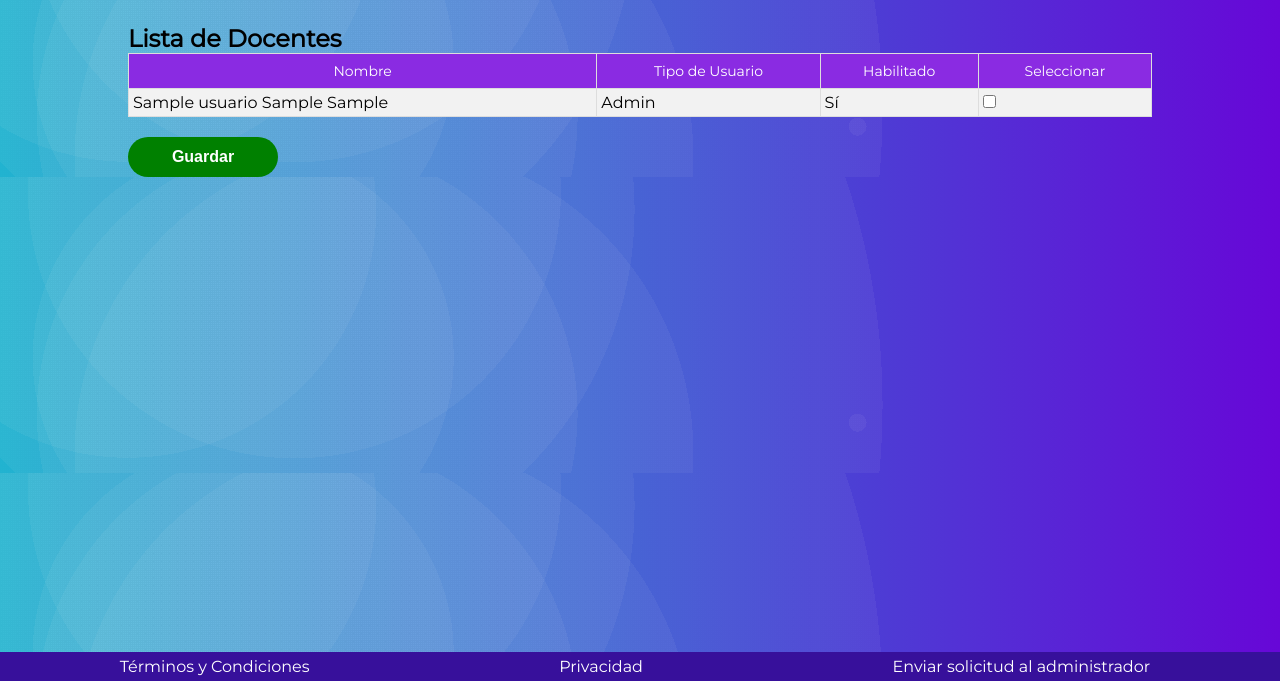
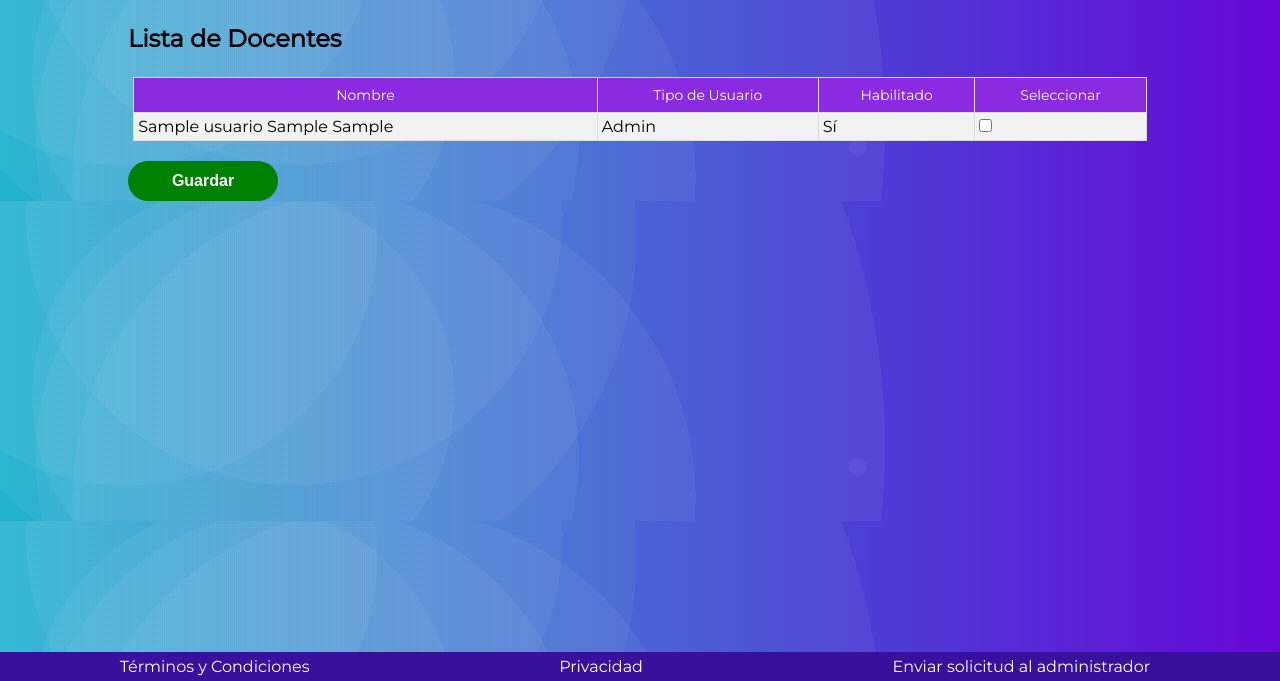
Before and after one commit to miguelinux/ACHD, a Flask app: template src/templates/asociar_docentes.html in a window 1280 px wide. Shown: the part 119-800 px from the top of the page. Run offline with Flask 3, Linux system fonts and the light colour scheme; tables that the repository leaves empty hold one stand-in row (values such as "Sample post"); the template is opened without the code that fills it: values that come from a table or form of the project are taken from there, most other values are stand-ins (such as "Sample title", 1, 10 or a date in 2020); parts of the project's set-up code (start-up, migrations or seed data) failed here and were passed over; grey boxes are pictures that could not be loaded.

Commit message:
se modifica union en tablas para que al borrar una amteria se borre de materiascarrera, de igualforma se modifica estilo de apartado de asociar docentes y asociar amterias

```diff
--- a/src/templates/asociar_docentes.html
+++ b/src/templates/asociar_docentes.html
@@ -13,6 +13,14 @@
         width: 80%;
         margin: 0 auto;
         margin-top: 3vh;
+    }
+
+    #table-container {
+        width: 99%;
+        margin: 0 auto;
+        margin-top: 3vh;
+        max-height: 60vh;
+        overflow-y: auto;
     }
 
     .myTable {
@@ -94,6 +102,8 @@
 {% block content %}
 <div class="container">
     <h2>Lista de Docentes</h2>
+    <div id="table-container">
+
         <table class="myTable">
             <tr>
                 <th>Nombre</th>
@@ -117,6 +127,7 @@
             </tr>
             {% endfor %}
         </table>
+    </div>
     <button id="saveButton" class="save-btn">Guardar</button>
 </div>
 
@@ -125,16 +136,16 @@
         var checkbox = row.querySelector('input[type="checkbox"]');
         checkbox.checked = !checkbox.checked;
     }
-    document.getElementById("saveButton").addEventListener("click", function() {
+    document.getElementById("saveButton").addEventListener("click", function () {
         var selectedDocentes = [];
         var deselectedDocentes = [];
         var rows = document.querySelectorAll(".myTable tr[data-id]");
-        rows.forEach(function(row) {
+        rows.forEach(function (row) {
             var checkbox = row.querySelector('input[type="checkbox"]');
             var docenteId = row.dataset.id;
-            if (checkbox.checked ) {
+            if (checkbox.checked) {
                 selectedDocentes.push(docenteId);
-            } else if (!checkbox.checked ) {
+            } else if (!checkbox.checked) {
                 deselectedDocentes.push(docenteId);
             }
         });
```
Also changed, not shown: src/templates/asociar_materias.html (+9 -0 lines). Lines whose indentation alone changed are shown as unchanged.
